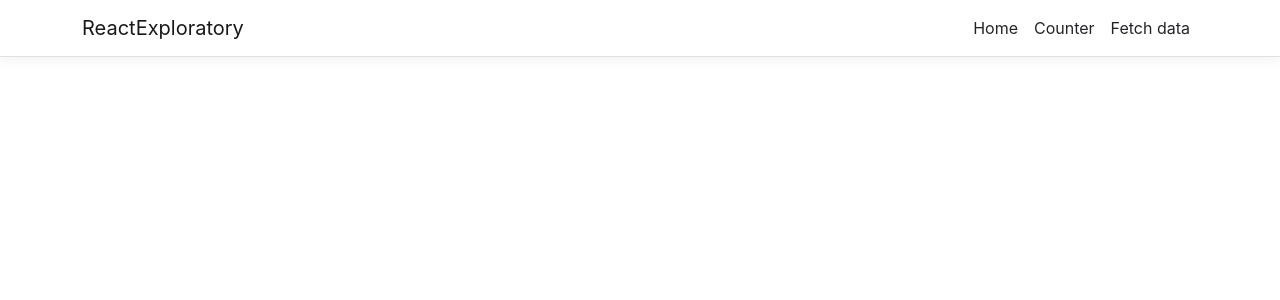
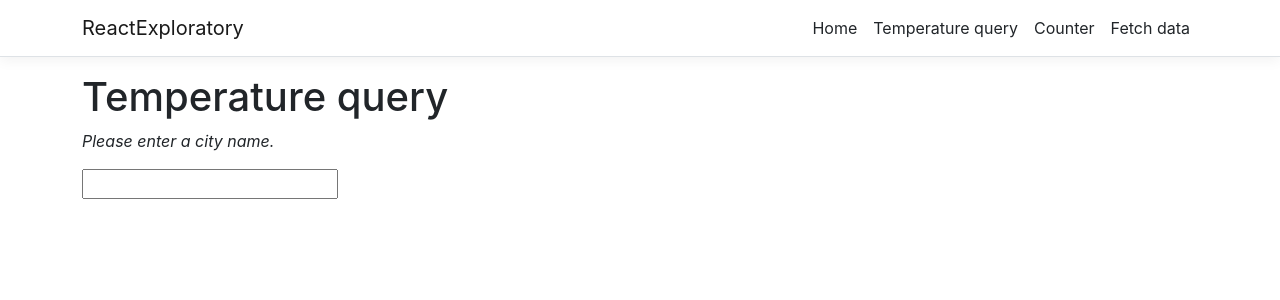
Before and after one commit to Cheeriohz/ReactTsExploratory, a React (Create React App) app: page /temperature-query in a window 1280 px wide. Shown: the top 300 px of the page. Built offline with nearby package versions, Linux system fonts and the light colour scheme.

Commit message:
add simple temperature querying component

```diff
--- a/src/App.tsx
+++ b/src/App.tsx
@@ -6,12 +6,14 @@ import logo from './logo.svg';
 import './App.css';
 import { FetchData } from './components/FetchData';
 import { Counter } from './components/Counter';
+import { TemperatureQuery } from './components/TemperatureQuery';
 
 function App() {
     return (
         <Layout>
             <Routes>
                 <Route path='/' element={<Home />} />
+                <Route path='/temperature-query' element={<TemperatureQuery />} />
                 <Route path='/counter' element={<Counter />} />
                 <Route path='/fetch-data' element={<FetchData />} />
             </Routes>
--- a/src/components/NavMenu.tsx
+++ b/src/components/NavMenu.tsx
@@ -34,6 +34,9 @@ export class NavMenu extends Component {
                                     <NavLink tag={Link} className="text-dark" to="/">Home</NavLink>
                                 </NavItem>
                                 <NavItem>
+                                    <NavLink tag={Link} className="text-dark" to="/temperature-query">Temperature query</NavLink>
+                                </NavItem>
+                                <NavItem>
                                     <NavLink tag={Link} className="text-dark" to="/counter">Counter</NavLink>
                                 </NavItem>
                                 <NavItem>
--- /dev/null
+++ b/src/components/TemperatureQuery.tsx
@@ -0,0 +1,191 @@
+import React, { ChangeEvent, Component } from 'react';
+
+
+const DEFAULT_ERROR_STATE :ITemperatureQueryState =
+    {
+        temperature : null,
+        locations : [],
+        locationToQuery : '',
+        resolveLocation : false,
+        loading : false
+    }
+
+
+export class TemperatureQuery extends Component<{}, ITemperatureQueryState> {
+    static displayName = TemperatureQuery.name;
+
+    state: ITemperatureQueryState;
+
+
+    constructor(props: any) {
+        super(props);
+        this.state =
+        {
+            temperature : null,
+            locations : [],
+            locationToQuery : '',
+            resolveLocation : false,
+            loading : true
+        };
+    }
+
+    renderLocationResolution(locations: IGeocodeForward[]) {
+
+        return (
+            <table className='table table-striped' aria-labelledby="tabelLabel">
+                <thead>
+                    <tr>
+                        <th>Name</th>
+                        <th>Region</th>
+                        <th>Country</th>
+                        <th></th>
+                    </tr>
+                </thead>
+                <tbody>
+                    {locations.map(location =>
+                        <tr key={location.label}>
+                            <td>{location.name}</td>
+                            <td>{location.region}</td>
+                            <td>{location.country}</td>
+                            <td><button className="btn btn-primary" onClick={() => this.handleTemperatureSubmit(location) }>Select</button></td>
+                        </tr>
+                    )}
+                </tbody>
+            </table>
+        );
+    }
+
+    renderTemperatureDisplay(locations: ITemperature | null) {
+
+        const location : IGeocodeForward = this.state.locations[0];
+
+        return (
+            <div>
+                <label>The temperature in {location.name}, {location.region} is {locations?.degrees} degrees celcius</label>
+            </div>
+
+        );
+    }
+
+
+    render() {
+
+        let headContent = this.state.loading || this.state.resolveLocation
+            ? <p><em>Please enter a city name.</em></p>
+            : this.renderTemperatureDisplay(this.state.temperature);
+
+        let contents = this.state.resolveLocation
+            ? this.renderLocationResolution(this.state.locations)
+            : <div></div>
+        return (
+            <div>
+                <h1 id="tabelLabel" >Temperature query</h1>
+
+                {headContent}
+
+                <input type="text"
+                    value={this.state.locationToQuery}
+                    onChange={this.handleLocationChange}
+                    onKeyUp={this.handleLocationSubmit} />
+
+                {contents}
+            </div>
+        );
+    }
+
+    handleLocationChange = (event: React.FormEvent<HTMLInputElement>): void => {
+        this.setState(
+            {
+                temperature : this.state.temperature,
+                locations : this.state.locations,
+                locationToQuery : event.currentTarget.value,
+                resolveLocation : this.state.resolveLocation,
+                loading : this.state.loading
+            }
+        );
+      }
+
+    handleLocationSubmit = async (event: React.KeyboardEvent<HTMLInputElement>) => {
+        if(event.key == "Enter")
+        {
+            try {
+                const response: Response = await fetch(`API/GeocodeForwarding?location=${this.state.locationToQuery}`);
+                const data : IGeocodeForward[] = (await response.json() as IGeocodeForward[]);
+
+                if(data.length == 1)
+                {
+                    await this.handleTemperatureSubmit(data[0]);
+                }
+                else
+                {
+                    this.setState(
+                        {
+                            temperature : null,
+                            locations : data,
+                            locationToQuery : this.state.locationToQuery,
+                            resolveLocation : true,
+                            loading : false
+                        });
+                }
+
+            } catch (e) {
+                console.error(`Retrieval and deserialization of weatherforecast failed with exception ${e}`);
+                this.setState(DEFAULT_ERROR_STATE);
+            }
+        }
+    }
+
+    public async handleTemperatureSubmit(location : IGeocodeForward) {
+        try {
+            const response: Response = await fetch(`API/TemperatureForLocation?lat=${location.latitude}&lon=${location.longitude}`);
+            const data : ITemperature = (await response.json() as ITemperature);
+
+            this.setState(
+                {
+                    temperature : data,
+                    resolveLocation : false,
+                    loading: false
+                });
+        } catch (e) {
+            console.error(`Retrieval and deserialization of weatherforecast failed with exception ${e}`);
+            this.setState(DEFAULT_ERROR_STATE);
+        }
+    }
+
+
+
+}
+
+export interface ITemperatureQueryState
+{
+    temperature: ITemperature | null,
+    locations: IGeocodeForward[],
+    locationToQuery: string,
+    resolveLocation : boolean,
+    loading: boolean
+}
+
+export interface ITemperature {
+    degrees: number
+}
+
+export interface IGeocodeForward {
+
+         latitude: number,
+         longitude: number,
+         label : string,
+         name : string,
+         type : string,
+         number : string,
+         street : string,
+         postal_code : string,
+         confidence: number,
+         region : string,
+         region_code : string,
+         administrative_area : string,
+         neighbourhood : string,
+         country : string,
+         country_code : string,
+         map_url : string
+
+}
```
